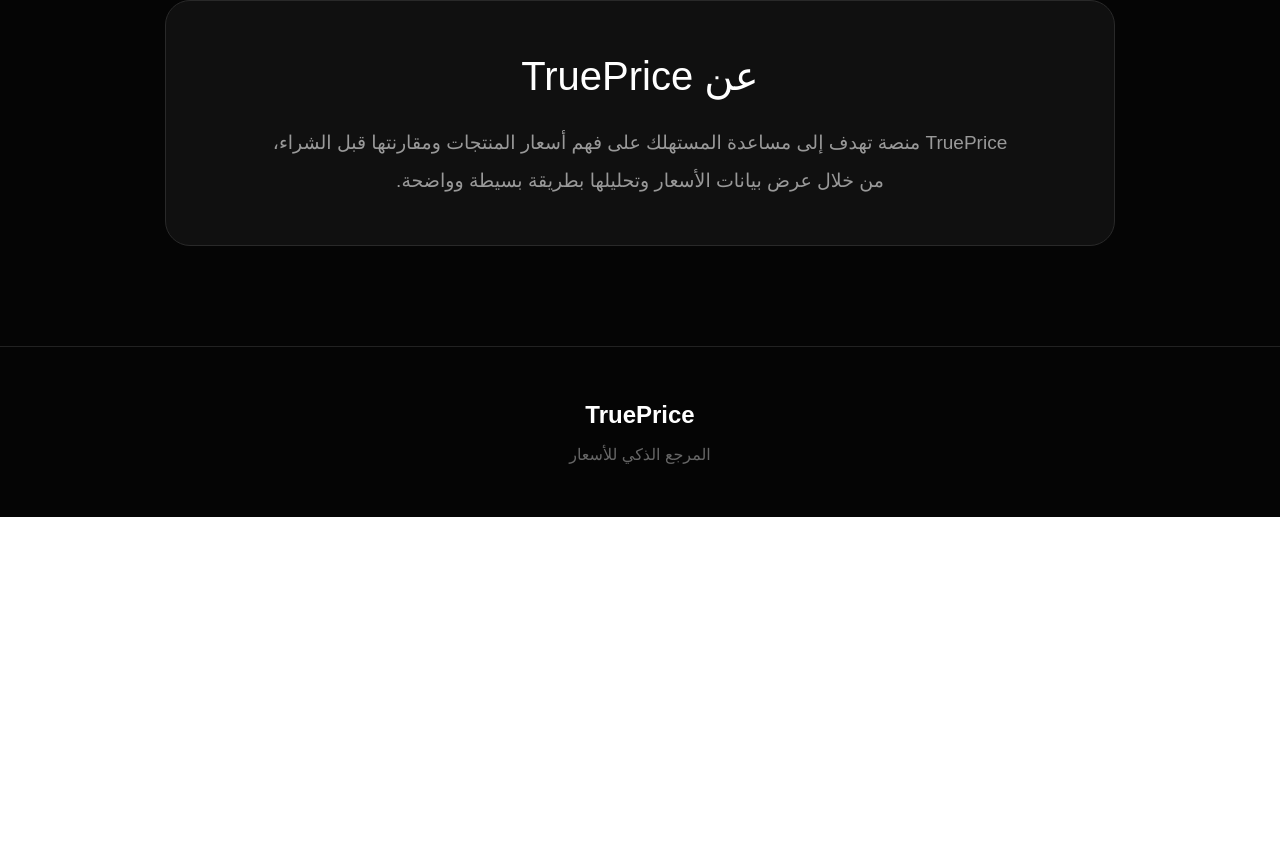
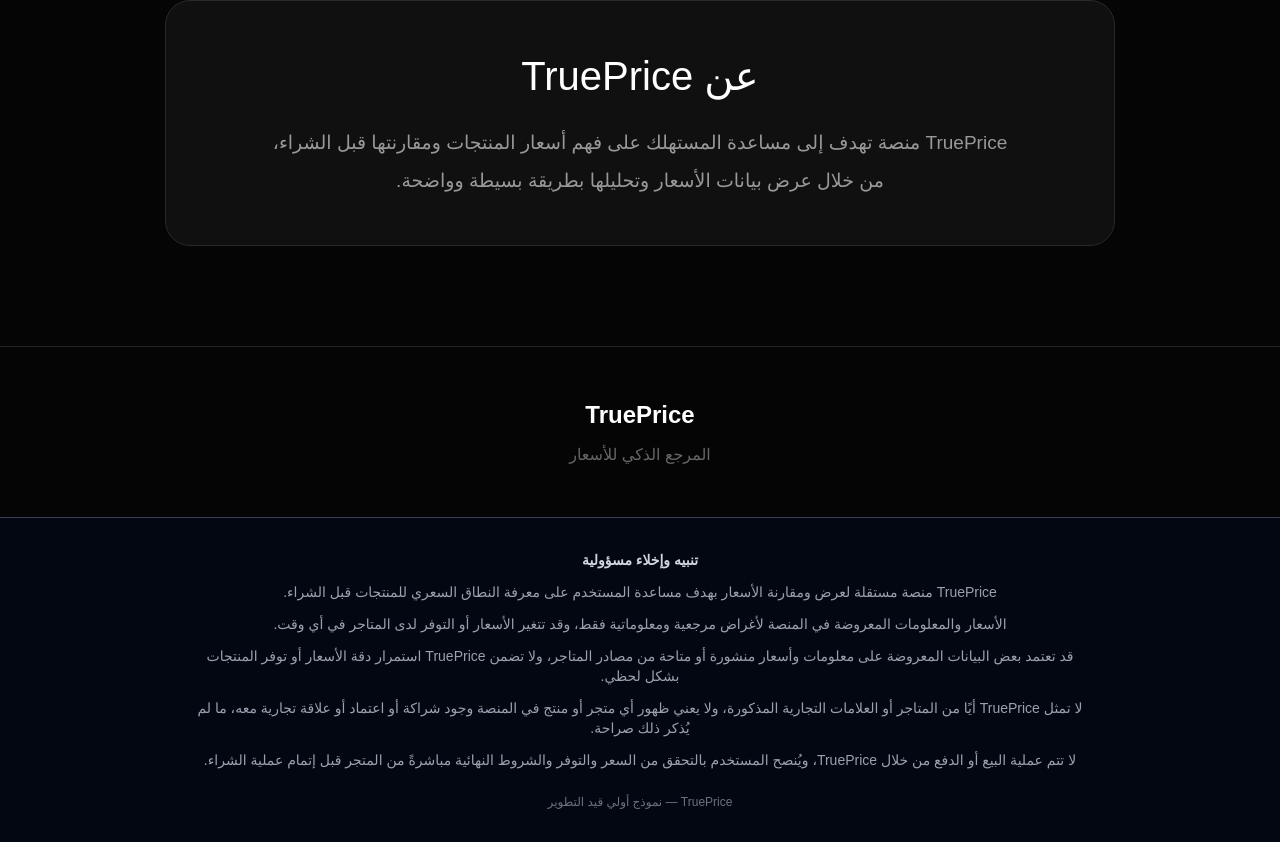
Before and after one commit to sauod1421s/trueprice, a Next.js app: page / in a window 1280 px wide. Shown: the part 2033-2875 px from the top of the page. Before the commit the page ends 2550 px from the top, so only its background shows below. Built offline with nearby package versions, Linux system fonts and the light colour scheme.

Commit message:
Update TruePrice disclaimer

```diff
--- a/app/layout.tsx
+++ b/app/layout.tsx
@@ -13,61 +13,17 @@
 });
 
 export const metadata: Metadata = {
-  metadataBase: new URL("https://trueprice-theta.vercel.app"),
-
-  title: {
-    default: "TruePrice | اعرف السعر الحقيقي قبل أن تشتري",
-    template: "%s | TruePrice",
-  },
-
+  title: "TruePrice | المرجع الذكي للأسعار",
   description:
-    "TruePrice منصة ذكية لمقارنة أسعار المنتجات ومعرفة متوسط السعر وأقل سعر وأعلى سعر والسعر العادل قبل الشراء.",
-
+    "TruePrice منصة مستقلة لمقارنة أسعار المنتجات ومعرفة السعر العادل قبل الشراء.",
   keywords: [
     "TruePrice",
     "ترو برايس",
     "أسعار المنتجات",
     "مقارنة الأسعار",
-    "السعر الحقيقي",
     "السعر العادل",
-    "أسعار الجوالات",
-    "أسعار الآيفون",
-    "مقارنة أسعار المنتجات في السعودية",
+    "أسعار السعودية",
   ],
-
-  authors: [{ name: "TruePrice" }],
-
-  creator: "TruePrice",
-  publisher: "TruePrice",
-
-  robots: {
-    index: true,
-    follow: true,
-    googleBot: {
-      index: true,
-      follow: true,
-      "max-image-preview": "large",
-      "max-snippet": -1,
-      "max-video-preview": -1,
-    },
-  },
-
-  openGraph: {
-    type: "website",
-    locale: "ar_SA",
-    url: "https://trueprice-theta.vercel.app",
-    siteName: "TruePrice",
-    title: "TruePrice | اعرف السعر الحقيقي قبل أن تشتري",
-    description:
-      "اعرف السعر الحقيقي للمنتج قبل أن تشتري. قارن الأسعار واكتشف المتوسط والأقل والأعلى والسعر العادل.",
-  },
-
-  twitter: {
-    card: "summary_large_image",
-    title: "TruePrice | اعرف السعر الحقيقي قبل أن تشتري",
-    description:
-      "منصة TruePrice لمقارنة الأسعار ومعرفة السعر العادل قبل الشراء.",
-  },
 };
 
 export default function RootLayout({
@@ -81,7 +37,49 @@
       dir="rtl"
       className={`${geistSans.variable} ${geistMono.variable} h-full antialiased`}
     >
-      <body className="min-h-full flex flex-col">{children}</body>
+      <body className="min-h-full flex flex-col">
+        {children}
+
+        <footer className="mt-auto border-t border-gray-700 bg-gray-950 px-6 py-8 text-center text-sm text-gray-400">
+          <div className="mx-auto max-w-4xl space-y-3">
+            <p className="font-semibold text-gray-300">
+              تنبيه وإخلاء مسؤولية
+            </p>
+
+            <p>
+              TruePrice منصة مستقلة لعرض ومقارنة الأسعار بهدف مساعدة المستخدم
+              على معرفة النطاق السعري للمنتجات قبل الشراء.
+            </p>
+
+            <p>
+              الأسعار والمعلومات المعروضة في المنصة لأغراض مرجعية ومعلوماتية
+              فقط، وقد تتغير الأسعار أو التوفر لدى المتاجر في أي وقت.
+            </p>
+
+            <p>
+              قد تعتمد بعض البيانات المعروضة على معلومات وأسعار منشورة أو
+              متاحة من مصادر المتاجر، ولا تضمن TruePrice استمرار دقة الأسعار
+              أو توفر المنتجات بشكل لحظي.
+            </p>
+
+            <p>
+              لا تمثل TruePrice أيًا من المتاجر أو العلامات التجارية المذكورة،
+              ولا يعني ظهور أي متجر أو منتج في المنصة وجود شراكة أو اعتماد أو
+              علاقة تجارية معه، ما لم يُذكر ذلك صراحة.
+            </p>
+
+            <p>
+              لا تتم عملية البيع أو الدفع من خلال TruePrice، ويُنصح المستخدم
+              بالتحقق من السعر والتوفر والشروط النهائية مباشرةً من المتجر قبل
+              إتمام عملية الشراء.
+            </p>
+
+            <p className="pt-3 text-xs text-gray-500">
+              TruePrice — نموذج أولي قيد التطوير
+            </p>
+          </div>
+        </footer>
+      </body>
     </html>
   );
 }
```
